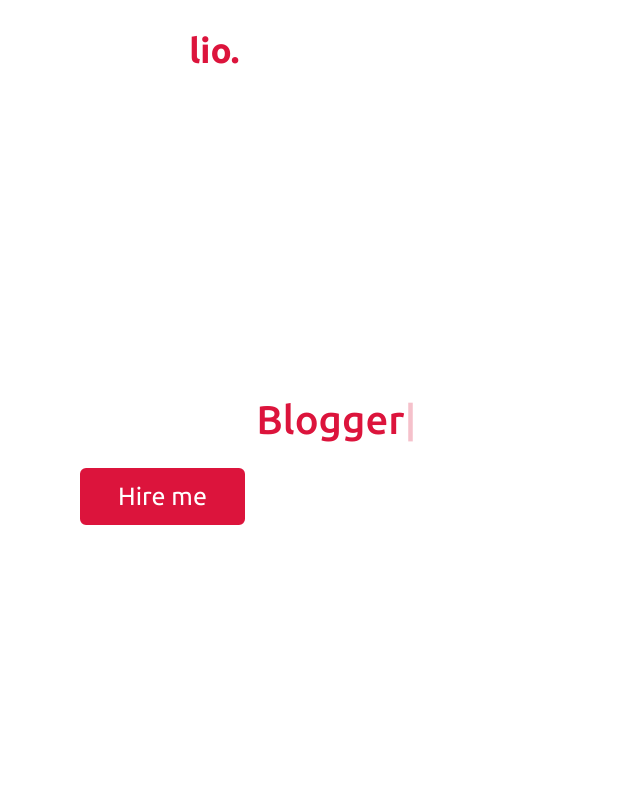
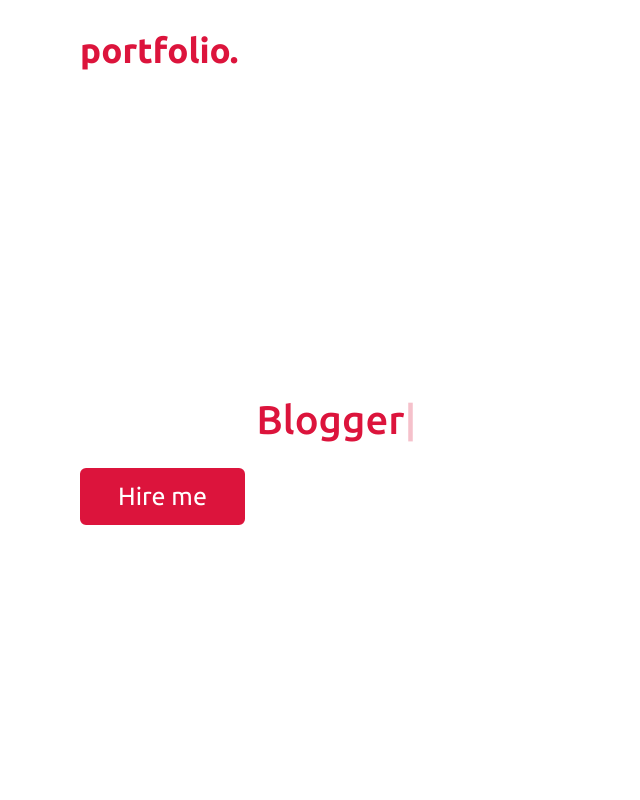
Before and after one commit to AjaySinghyadavv/github.io, a plain HTML site: page index.html in a window 1280 px wide. Shown: the top 800 px of the page, without its empty margins (0-640 px from the left). Drawn offline with nearby package versions, Linux system fonts and the light colour scheme.

Commit message:
Update index.html

```diff
--- a/index.html
+++ b/index.html
@@ -1,6 +1,6 @@
 <!DOCTYPE html>
 
-<!-- Created By CodingNepal -->
+<!-- Created By Ajay singh -->
 
 <html lang="en">
 
@@ -40,7 +40,7 @@
 
         <div class="max-width">
 
-            <div class="logo"><a href="#">Portfo<span>lio.</span></a></div>
+            <div class="logo"><a href="#"><span>portfolio.</span></a></div>
 
             <ul class="menu">
 
```
